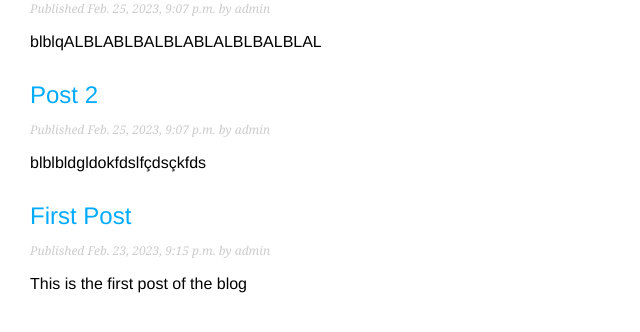
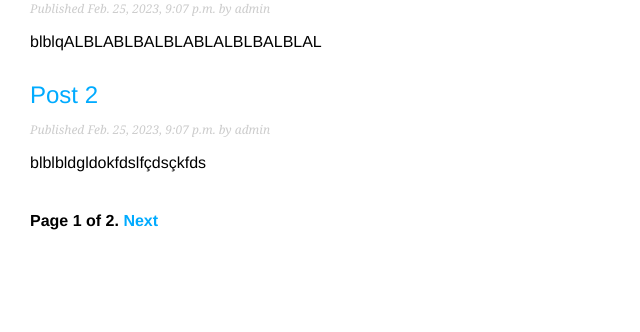
Before and after one commit to AndreMayerT/django-blog-app-backend, a Django app: page /blog/ in a window 1280 px wide. Shown: the part 260-592 px from the top of the page, without its empty margins (0-640 px from the left). Run offline with Django 3.2, Linux system fonts and the light colour scheme; data comes from the database, SQL or seed files in the repository; both versions use the stored data as it was after the commit.

Commit message:
add pagination for views

```diff
--- a/mysite/blog/templates/blog/post/list.html
+++ b/mysite/blog/templates/blog/post/list.html
@@ -14,4 +14,5 @@
         </p>
         {{ post.body|truncatewords:30|linebreaks }}
     {% endfor %}
+    {% include "pagination.html" with page=page_obj %}
 {% endblock content %}
--- /dev/null
+++ b/mysite/blog/templates/pagination.html
@@ -0,0 +1,19 @@
+<div class="pagination">
+    <span class="step-links">
+        {% if page.has_previous %}
+            <a href="?page={{ page.previous_page_number }}">
+                Previous
+            </a>
+        {% endif %}
+
+        <span class="current">
+            Page {{ page.number }} of {{ page.paginator.num_pages }}.
+        </span>
+
+        {% if page.has_next %}
+            <a href="?page={{ page.next_page_number }}">
+                Next
+            </a>
+        {% endif %}
+    </span>
+</div>
--- a/mysite/blog/urls.py
+++ b/mysite/blog/urls.py
@@ -3,7 +3,8 @@
 
 app_name = 'blog'
 urlpatterns = [
-    path('', views.post_list, name='post_list'),
+    # path('', views.post_list, name='post_list'),
+    path('', views.PostListView.as_view(), name='post_list'),
     path('<int:year>/<int:month>/<int:day>/<slug:post>/',
          views.post_detail, name='post_detail'),
 ]
--- a/mysite/blog/views.py
+++ b/mysite/blog/views.py
@@ -1,9 +1,27 @@
 from django.shortcuts import render, get_object_or_404
 from .models import Post
+from django.core.paginator import Paginator, EmptyPage, PageNotAnInteger
+from django.views.generic import ListView
 
+class PostListView(ListView):
+    queryset = Post.published.all()
+    context_object_name = 'posts'
+    paginate_by = 3
+    template_name = 'blog/post/list.html'
 
 def post_list(request):
-    posts = Post.published.all()
+    post_list = Post.published.all()
+    # Pagination with 3 posts per page
+    paginator = Paginator(post_list, 3)
+    page_number = request.GET.get('page', 1)
+    try:
+        posts = paginator.page(page_number)
+    except PageNotAnInteger:
+        # If page_number is not an integer deliver the first page
+        posts = paginator.page(1)
+    except EmptyPage:
+        # If page_number is out of range deliver last page of results
+        posts = paginator.page(paginator.num_pages)
     return render(request,
                   'blog/post/list.html',
                   {'posts': posts})
```
Also changed, not shown: mysite/db.sqlite3.
